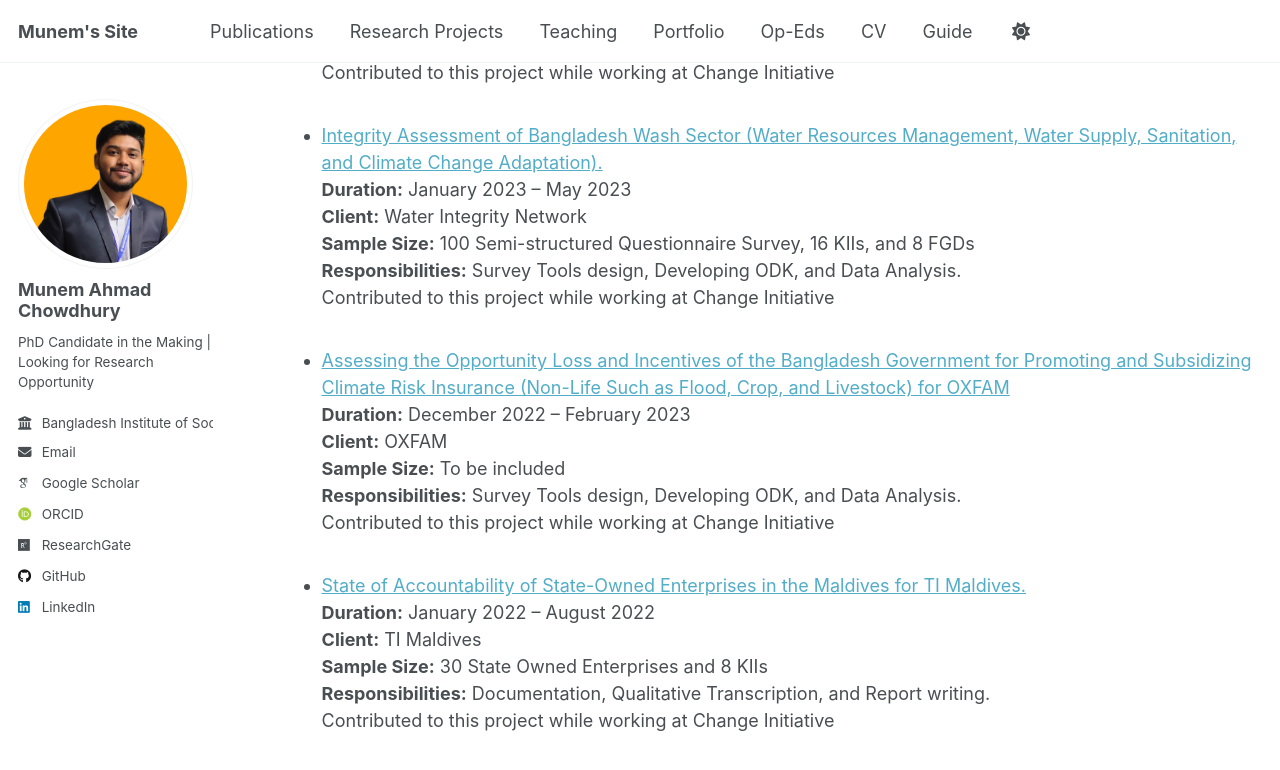
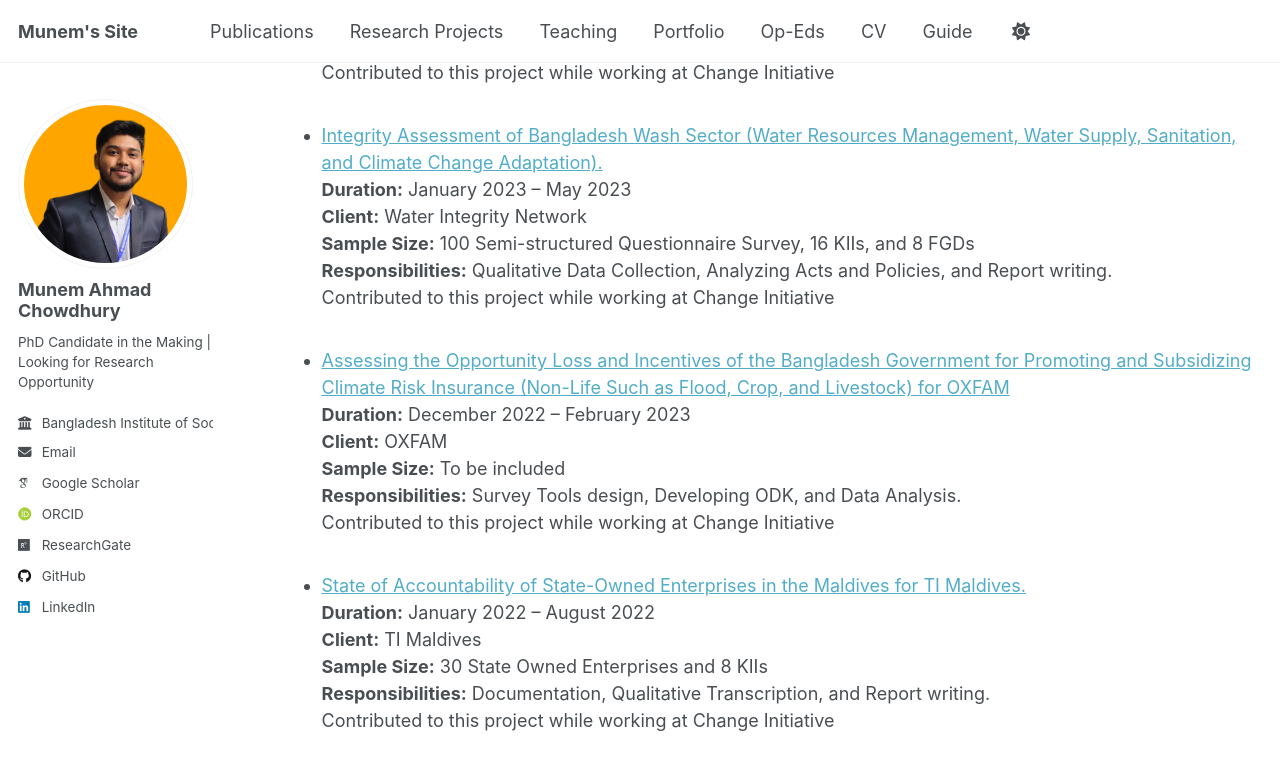
Before and after one commit to munemahmad/munemahmad.github.io, a Jekyll site: the page built from projects.md, in a window 1280 px wide and 900 px high, scrolled down 671 px. Shown: the top 770 px of the window. Built offline with Jekyll 4.4.1, drawn with Linux system fonts in a browser that asks for light colours; some web fonts are replaced; a script that is not in the unit is left out.

Commit message:
Update project5.md

```diff
--- a/_projects/project5.md
+++ b/_projects/project5.md
@@ -3,7 +3,7 @@ title: "Integrity Assessment of Bangladesh Wash Sector (Water Resources Manageme
 duration: "January 2023 – May 2023"
 client: "Water Integrity Network"
 sample_size: "100 Semi-structured Questionnaire Survey, 16 KIIs, and 8 FGDs"
-responsibilities: "Survey Tools design, Developing ODK, and Data Analysis."
+responsibilities: "Qualitative Data Collection, Analyzing Acts and Policies, and Report writing."
 excerpt: "Contributed to this project while working at Change Initiative"
 permalink: /projects/project5
 date: 2023-04-30
```
